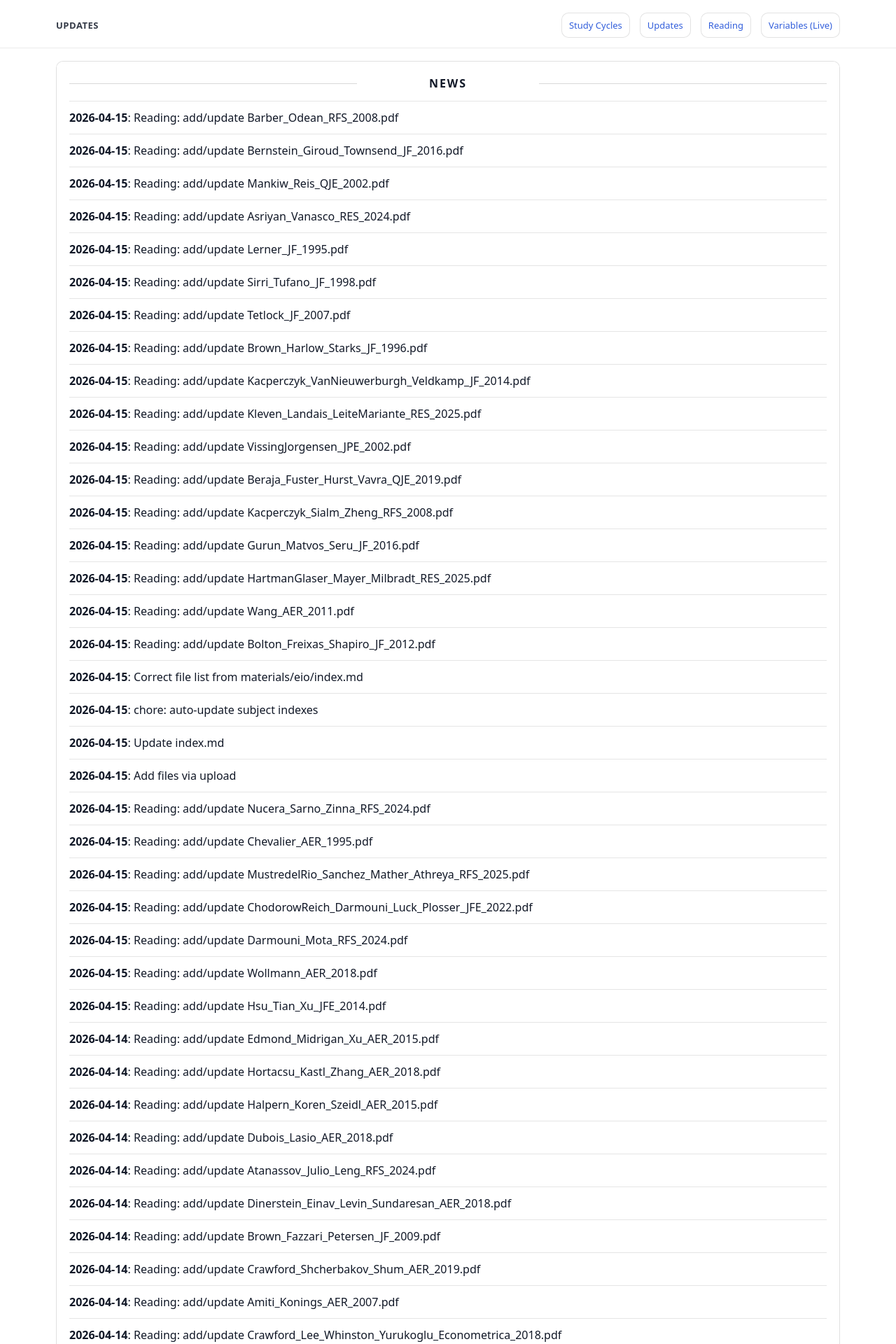
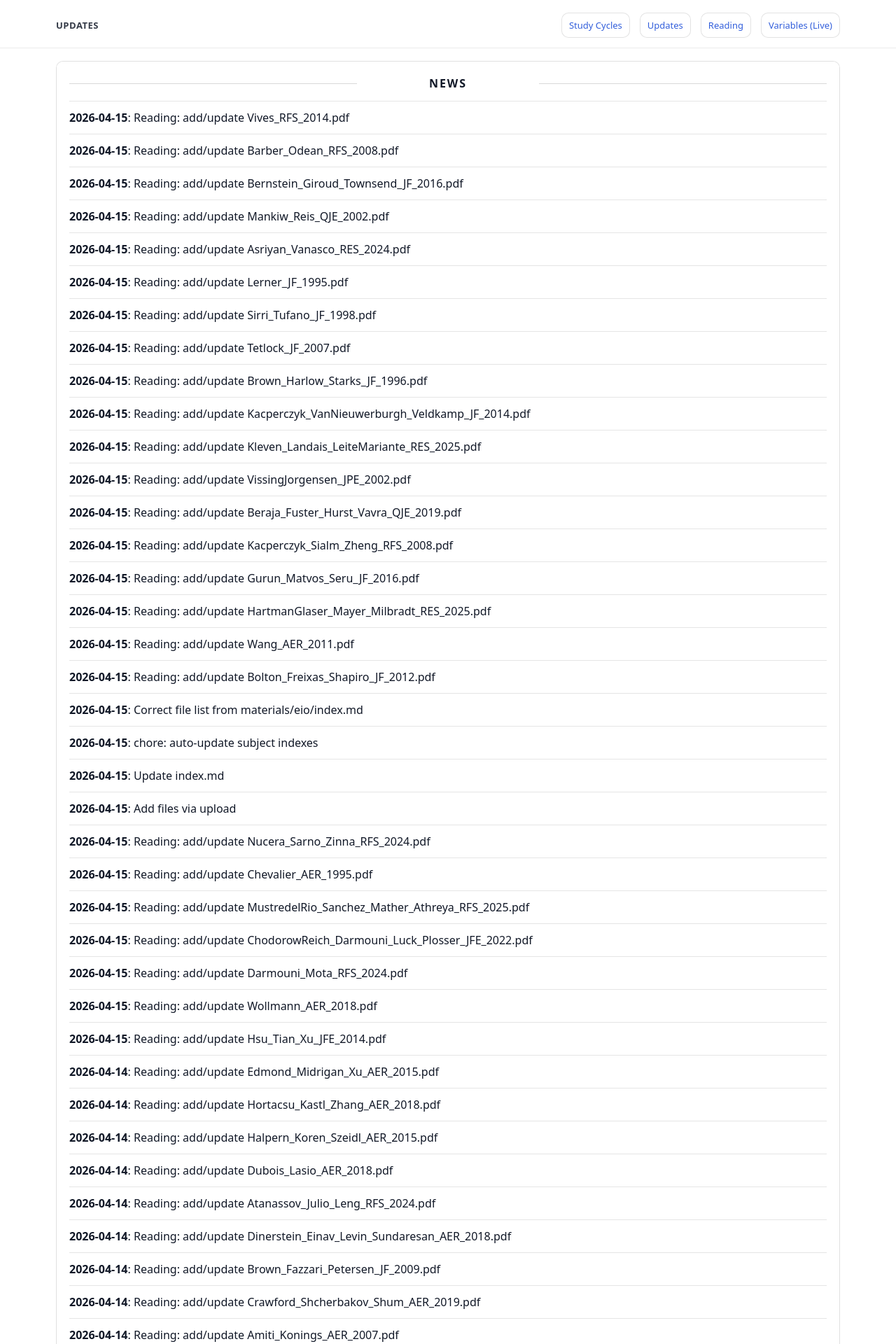
Before and after one commit to yaxinzn/study-archive, a Jekyll site: the page built from updates/index.md, in a window 1280 px wide. Shown: the top 1920 px of the page at 70% size. Built offline with Jekyll 4.4.1, drawn with Linux system fonts in a browser that asks for light colours; some of the changed text lies outside the part shown.

Commit message:
chore: update NEWS feed

```diff
--- a/_data/news.yml
+++ b/_data/news.yml
@@ -1,4 +1,7 @@
 # Auto-generated update history (sorted newest -> oldest). Do not edit manually.
+- ts: "1776254016"
+  date: "2026-04-15"
+  title: "Reading: add/update Vives_RFS_2014.pdf"
 - ts: "1776253446"
   date: "2026-04-15"
   title: "Reading: add/update Barber_Odean_RFS_2008.pdf"
```
